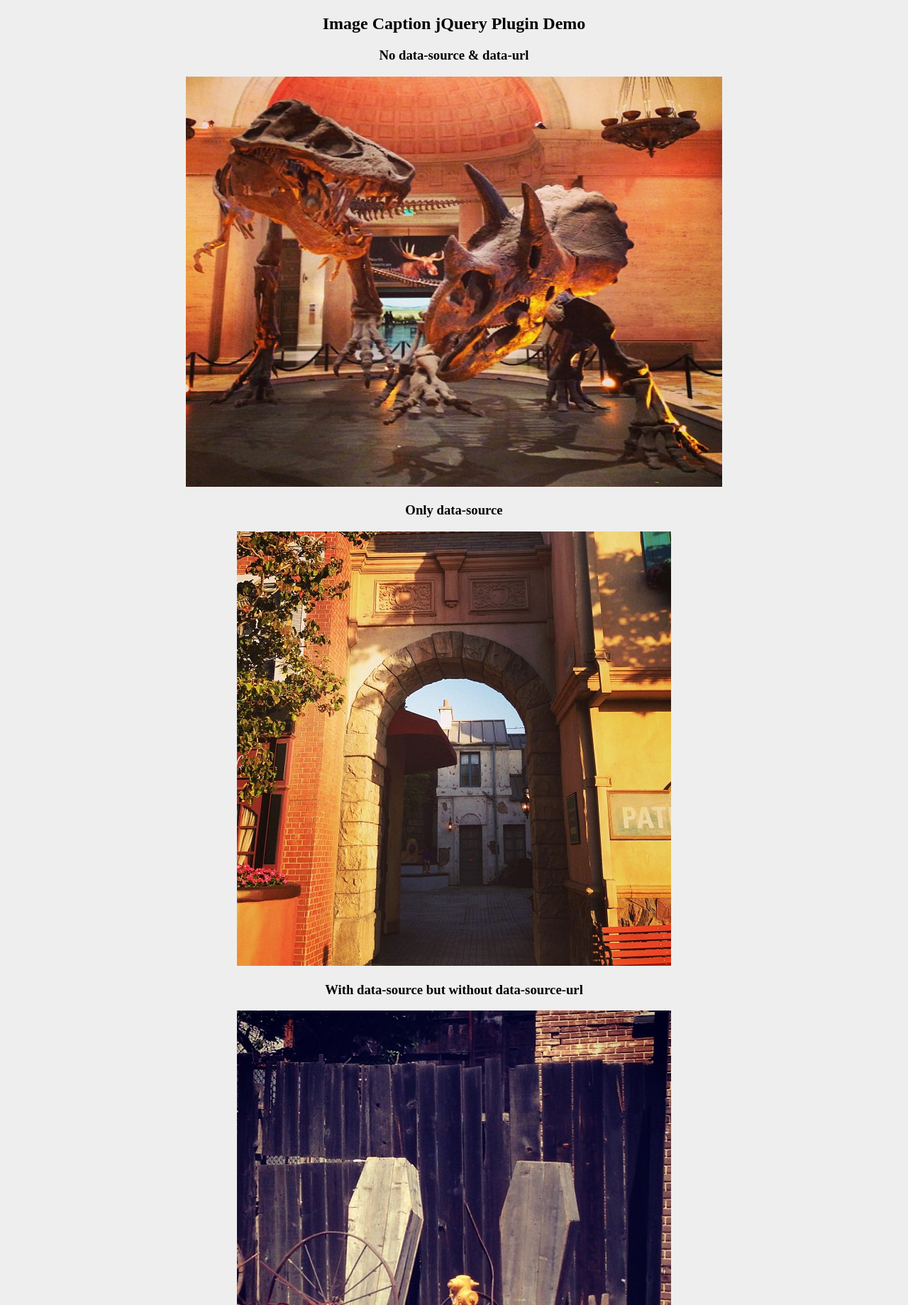
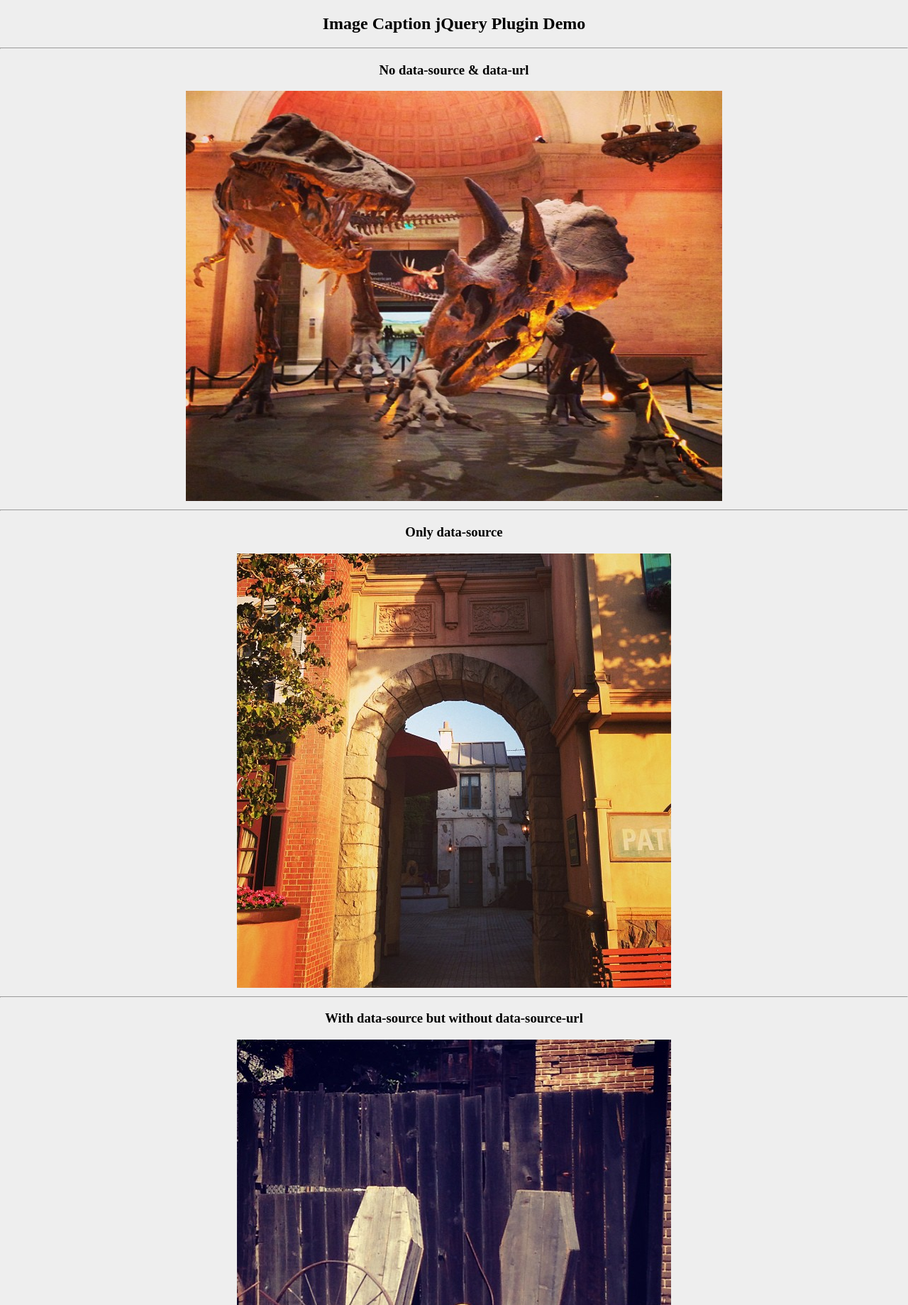
Before and after one commit to karloespiritu/jquery-imgcaption, a website: page demo.html in a window 1280 px wide. Shown: the top 1839 px of the page at 71% size. Drawn offline with nearby package versions, Linux system fonts and the light colour scheme.

Commit message:
updated demo page

```diff
--- a/demo.html
+++ b/demo.html
@@ -3,7 +3,7 @@
 <head>
   <meta charset="utf-8">
   <meta http-equiv="X-UA-Compatible" content="IE=edge">
-  <title></title>
+  <title>Image Captio jQuery Plugin Demo</title>
   <style>
     body {
       text-align: center;
@@ -14,27 +14,26 @@
       font-family: font-family: Georgia, Times, "Times New Roman", serif;
       font-size: 16px;
     }
-
 </style>
 </head>
 <body>
   <section>
     <h1>Image Caption jQuery Plugin Demo</h1>
+    <hr>
   </section>
   <section>
-<div>
   <h3>No data-source &amp; data-url</h3>
   <img src="images/dinos.jpg" alt="Dinos" width="756" height="578" data-source="karloespiritu.com">
-
+  <hr>
   <h3>Only data-source</h3>
   <img class="photo" alt="Arch Entrance"
        src="images/arch.jpg"
        data-source="Karlo Espiritu">
-
+  <hr>
   <h3>With data-source but without data-source-url</h3>
   <img class="photo" alt="Coffins"
        src="images/coffins.jpg"
-     data-source="Instagram" data-source-url="http://instagram.com/karloespiritu">
+       data-source="Karlo Espiritu" data-source-url="http://instagram.com/karloespiritu">
   </section>
 <script src="http://ajax.googleapis.com/ajax/libs/jquery/2.0.0/jquery.min.js"></script>
 <script src="jquery.imgcaption.min.js"></script>
```
Lines whose indentation alone changed are shown as unchanged.
